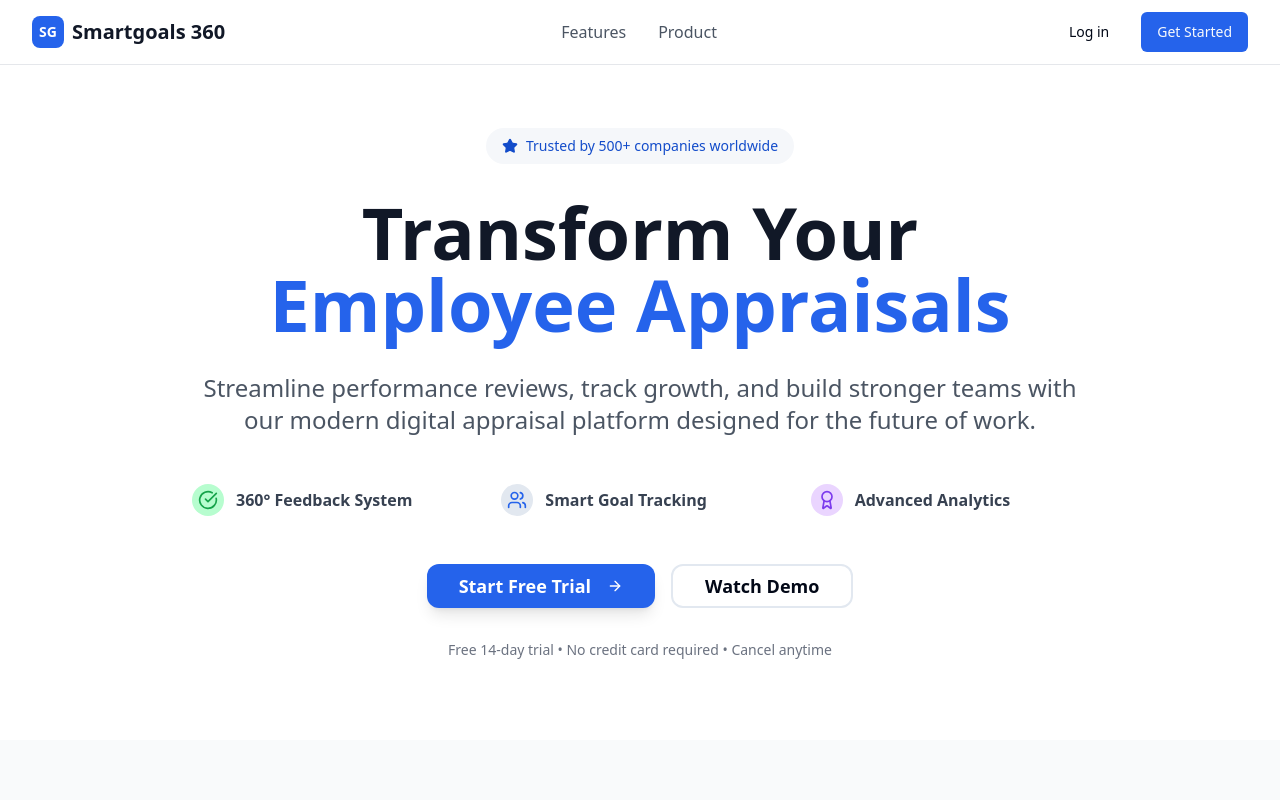
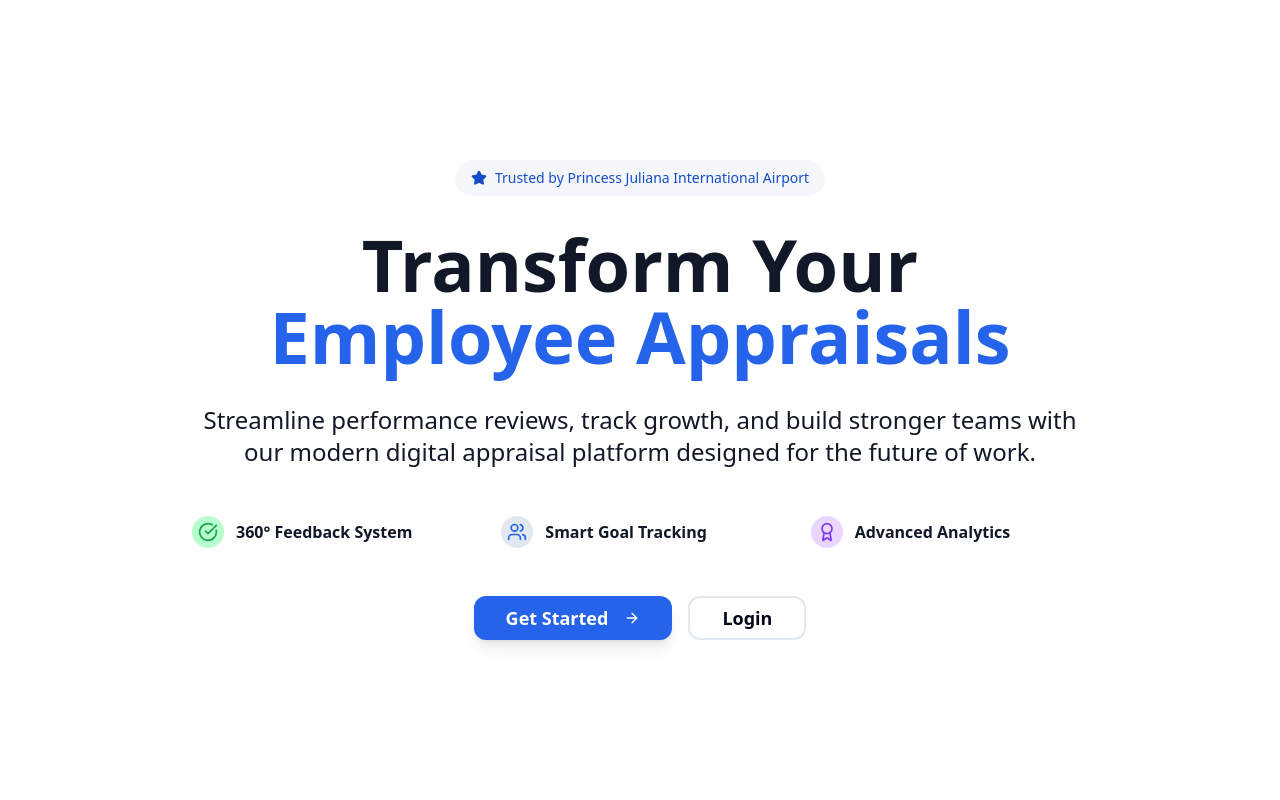
Before and after one commit to joshua-sx/pjiae-360, a React (Vite) app: page / in a window 1280 px wide. Shown: the top 800 px of the page. Built offline with nearby package versions, Linux system fonts and the light colour scheme.

Commit message:
Refactor: Simplify landing page design
- Removed all sections except the main hero section.
- Removed the navigation bar.
- Updated headline text.
- Changed text color and button text.

```diff
--- a/src/components/LandingPage.tsx
+++ b/src/components/LandingPage.tsx
@@ -2,11 +2,6 @@
 import { Button } from "@/components/ui/button";
 import { ArrowRight, CheckCircle, Star, Users, Award } from "lucide-react";
 import { useNavigate } from "react-router-dom";
-import Navigation from "./Navigation";
-import FeaturesSection from "./FeaturesSection";
-import ProductSection from "./ProductSection";
-
-import Footer from "./Footer";
 
 const LandingPage = () => {
   const navigate = useNavigate();
@@ -15,17 +10,19 @@ const LandingPage = () => {
     navigate("/create-account");
   };
 
+  const handleLogin = () => {
+    navigate("/login");
+  };
+
   return (
     <div className="min-h-screen bg-white">
-      <Navigation />
-
-      {/* Hero Section */}
-      <section className="pt-32 pb-20 px-6">
+      {/* Hero Section - Full viewport height */}
+      <section className="min-h-screen flex items-center justify-center px-6">
         <div className="max-w-6xl mx-auto text-center">
           {/* Trust Badge */}
           <div className="inline-flex items-center gap-2 bg-brand-50 text-brand-700 px-4 py-2 rounded-full text-sm font-medium mb-8">
             <Star className="w-4 h-4 fill-current" />
-            <span>Trusted by 500+ companies worldwide</span>
+            <span>Trusted by Princess Juliana International Airport</span>
           </div>
 
           <div className="mb-12">
@@ -33,26 +30,26 @@ const LandingPage = () => {
               Transform Your
               <span className="block text-brand-600">Employee Appraisals</span>
             </h1>
-            <p className="text-base sm:text-lg md:text-xl lg:text-2xl text-gray-600 mb-6 sm:mb-8 max-w-4xl mx-auto leading-relaxed px-4 sm:px-0">
+            <p className="text-base sm:text-lg md:text-xl lg:text-2xl text-gray-900 mb-6 sm:mb-8 max-w-4xl mx-auto leading-relaxed px-4 sm:px-0">
               Streamline performance reviews, track growth, and build stronger teams with our modern digital appraisal platform designed for the future of work.
             </p>
           </div>
 
           {/* Key Benefits */}
           <div className="grid grid-cols-1 sm:grid-cols-2 md:grid-cols-3 gap-4 sm:gap-6 md:gap-8 mb-12 max-w-4xl mx-auto px-4 sm:px-0">
-            <div className="flex items-center justify-center sm:justify-start space-x-3 text-gray-700 text-center sm:text-left">
+            <div className="flex items-center justify-center sm:justify-start space-x-3 text-gray-900 text-center sm:text-left">
               <div className="w-8 h-8 bg-success-100 rounded-full flex items-center justify-center flex-shrink-0">
                 <CheckCircle className="w-5 h-5 text-success-600" />
               </div>
               <span className="font-semibold text-sm sm:text-base">360° Feedback System</span>
             </div>
-            <div className="flex items-center justify-center sm:justify-start space-x-3 text-gray-700 text-center sm:text-left">
+            <div className="flex items-center justify-center sm:justify-start space-x-3 text-gray-900 text-center sm:text-left">
               <div className="w-8 h-8 bg-brand-100 rounded-full flex items-center justify-center flex-shrink-0">
                 <Users className="w-5 h-5 text-brand-600" />
               </div>
               <span className="font-semibold text-sm sm:text-base">Smart Goal Tracking</span>
             </div>
-            <div className="flex items-center justify-center sm:justify-start space-x-3 text-gray-700 text-center sm:text-left sm:col-span-2 md:col-span-1 sm:justify-center md:justify-start">
+            <div className="flex items-center justify-center sm:justify-start space-x-3 text-gray-900 text-center sm:text-left sm:col-span-2 md:col-span-1 sm:justify-center md:justify-start">
               <div className="w-8 h-8 bg-warning-100 rounded-full flex items-center justify-center flex-shrink-0">
                 <Award className="w-5 h-5 text-warning-600" />
               </div>
@@ -61,55 +58,26 @@ const LandingPage = () => {
           </div>
 
           {/* CTA Buttons */}
-          <div className="flex flex-col sm:flex-row gap-3 sm:gap-4 justify-center items-center mb-6 sm:mb-8 px-4 sm:px-0">
+          <div className="flex flex-col sm:flex-row gap-3 sm:gap-4 justify-center items-center px-4 sm:px-0">
             <Button
               onClick={handleGetStarted}
               size="lg"
               className="w-full sm:w-auto bg-brand-600 hover:bg-brand-700 text-white px-6 sm:px-8 py-3 sm:py-4 text-base sm:text-lg font-semibold rounded-xl shadow-lg hover:shadow-xl transition-all duration-200 transform hover:scale-105"
             >
-              Start Free Trial
+              Get Started
               <ArrowRight className="ml-2 w-4 h-4 sm:w-5 sm:h-5" />
             </Button>
             <Button
+              onClick={handleLogin}
               variant="outline"
               size="lg"
               className="w-full sm:w-auto px-6 sm:px-8 py-3 sm:py-4 text-base sm:text-lg font-semibold rounded-xl border-2"
             >
-              Watch Demo
+              Login
             </Button>
           </div>
-
-          <p className="text-sm text-gray-500">
-            Free 14-day trial • No credit card required • Cancel anytime
-          </p>
         </div>
       </section>
-
-
-      <FeaturesSection />
-      <ProductSection />
-
-      {/* CTA Section */}
-      <section className="py-24 bg-brand-600">
-        <div className="max-w-4xl mx-auto text-center px-4 sm:px-6 lg:px-8">
-          <h2 className="text-4xl font-bold text-white mb-6">
-            Ready to transform your performance reviews?
-          </h2>
-          <p className="text-xl text-brand-100 mb-8 max-w-2xl mx-auto">
-            Join thousands of companies already using Smartgoals 360 to create better, more meaningful performance reviews.
-          </p>
-          <Button
-            onClick={handleGetStarted}
-            size="lg"
-            className="bg-white text-brand-600 hover:bg-gray-50 px-8 py-4 text-lg font-semibold rounded-xl shadow-lg hover:shadow-xl transition-all duration-200"
-          >
-            Get Started Today
-            <ArrowRight className="ml-2 w-5 h-5" />
-          </Button>
-        </div>
-      </section>
-
-      <Footer />
     </div>
   );
 };
```
